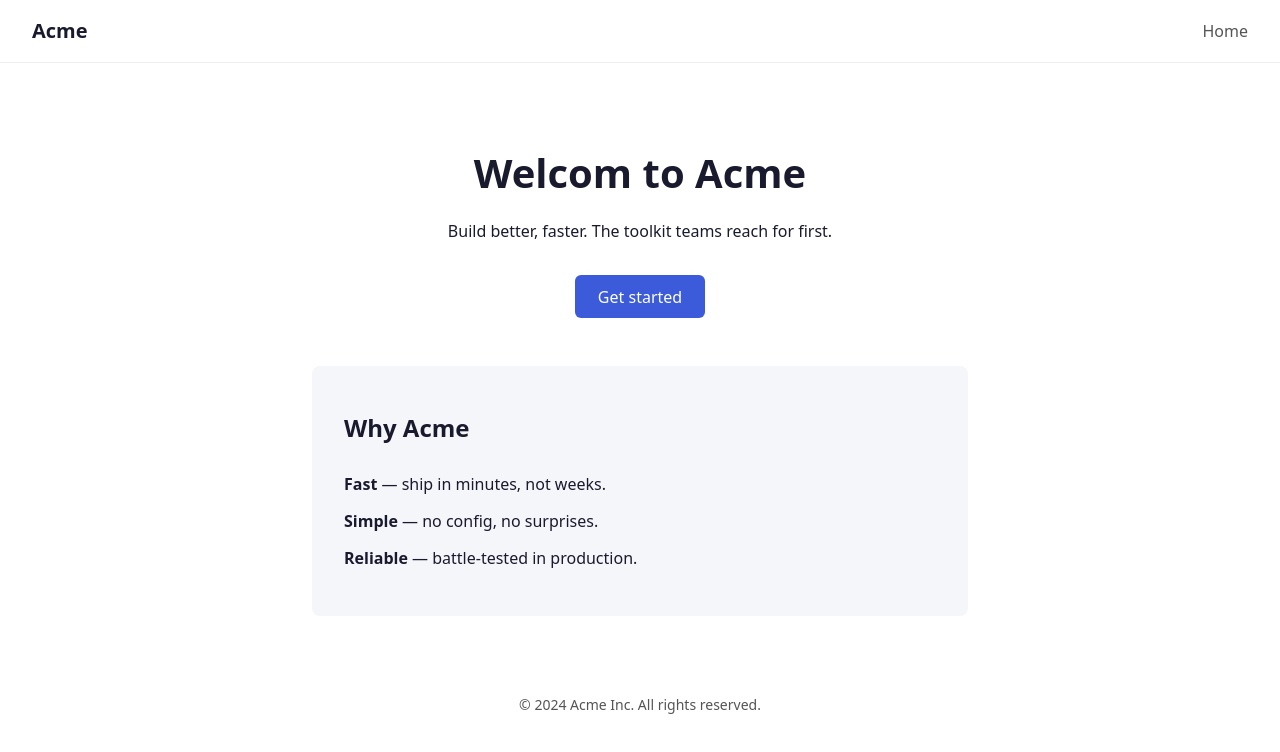
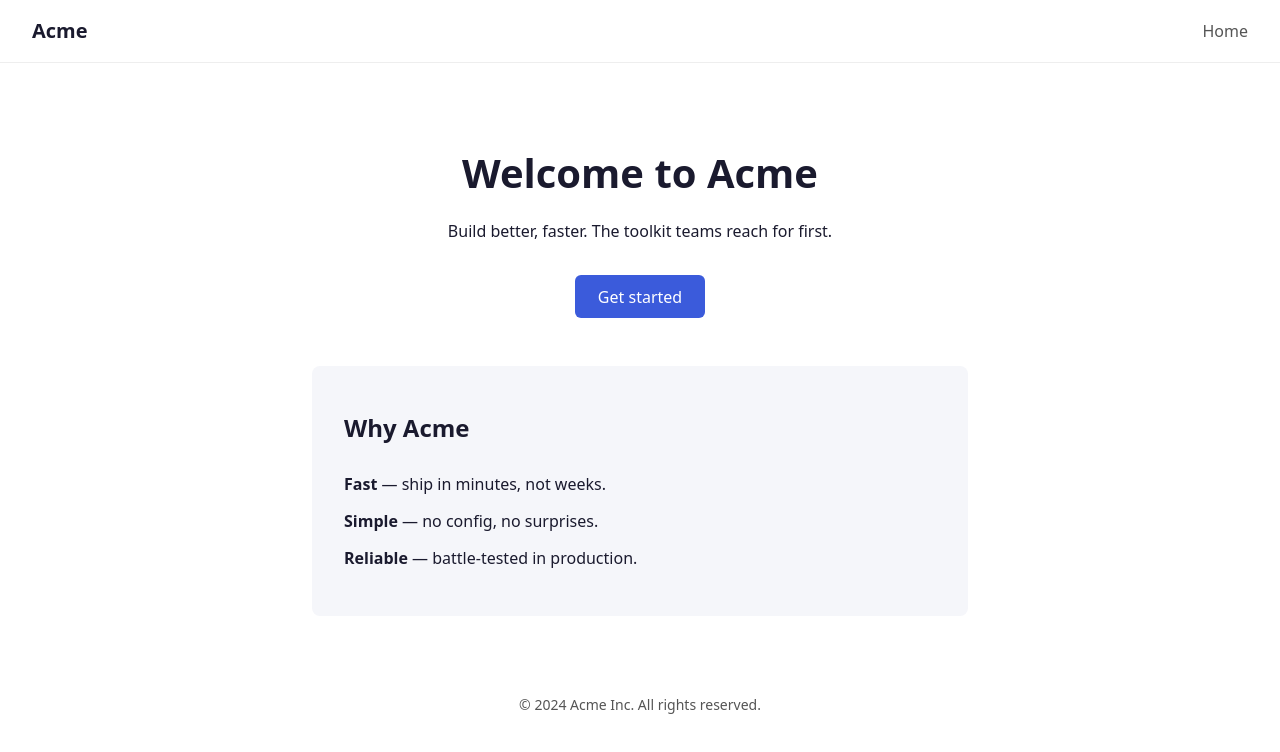
Before and after one commit to dsanchezvalle/workflow-parity-desktop, a website: page src/index.html in a window 1280 px wide. Drawn offline with Linux system fonts and the light colour scheme.

Commit message:
fix(hero): correct typo in homepage hero heading

```diff
--- a/src/index.html
+++ b/src/index.html
@@ -16,7 +16,7 @@
 
   <main>
     <section class="hero">
-      <h1>Welcom to Acme</h1>
+      <h1>Welcome to Acme</h1>
       <p>Build better, faster. The toolkit teams reach for first.</p>
       <a class="btn-primary" href="#features">Get started</a>
     </section>
```
